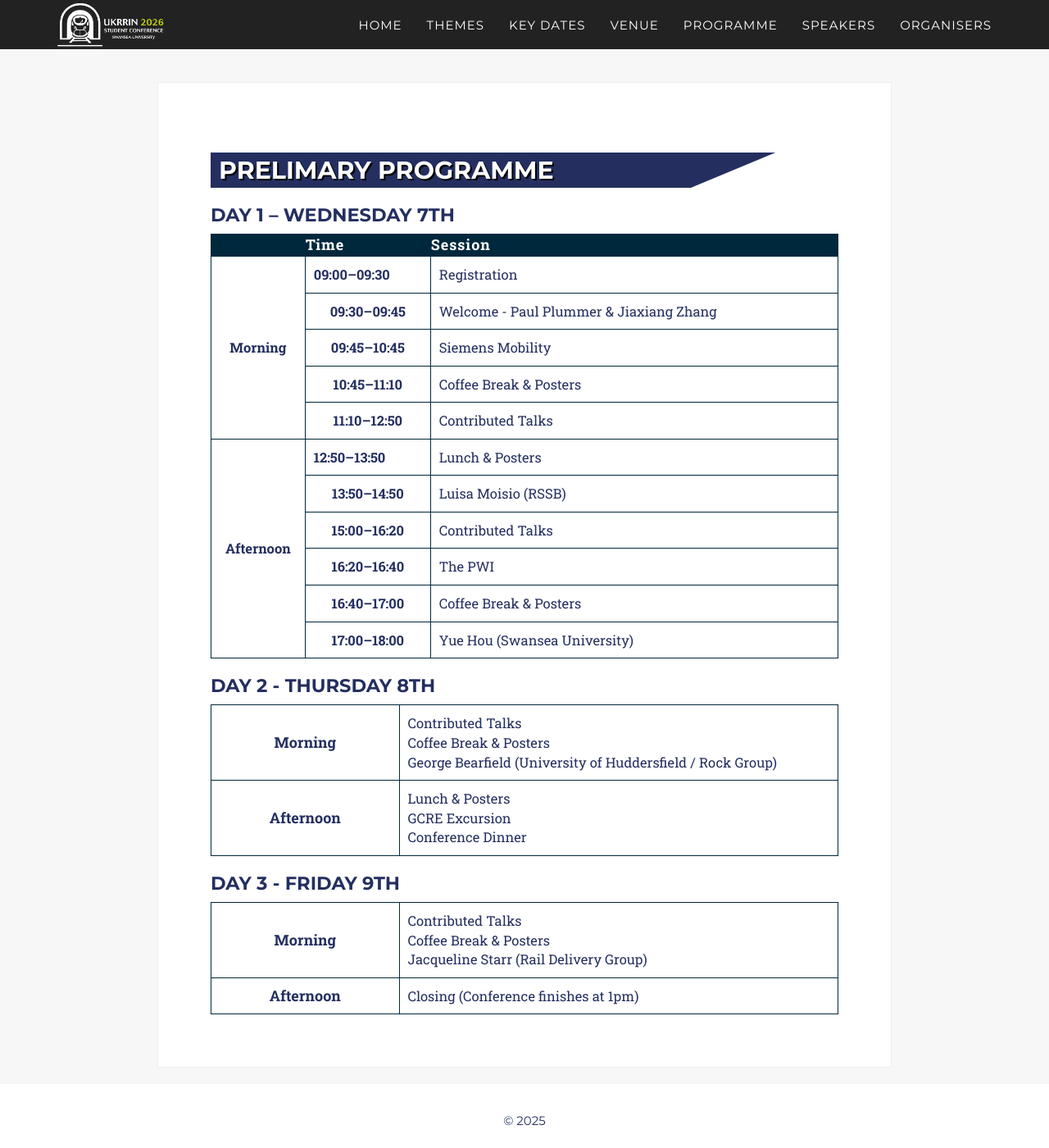
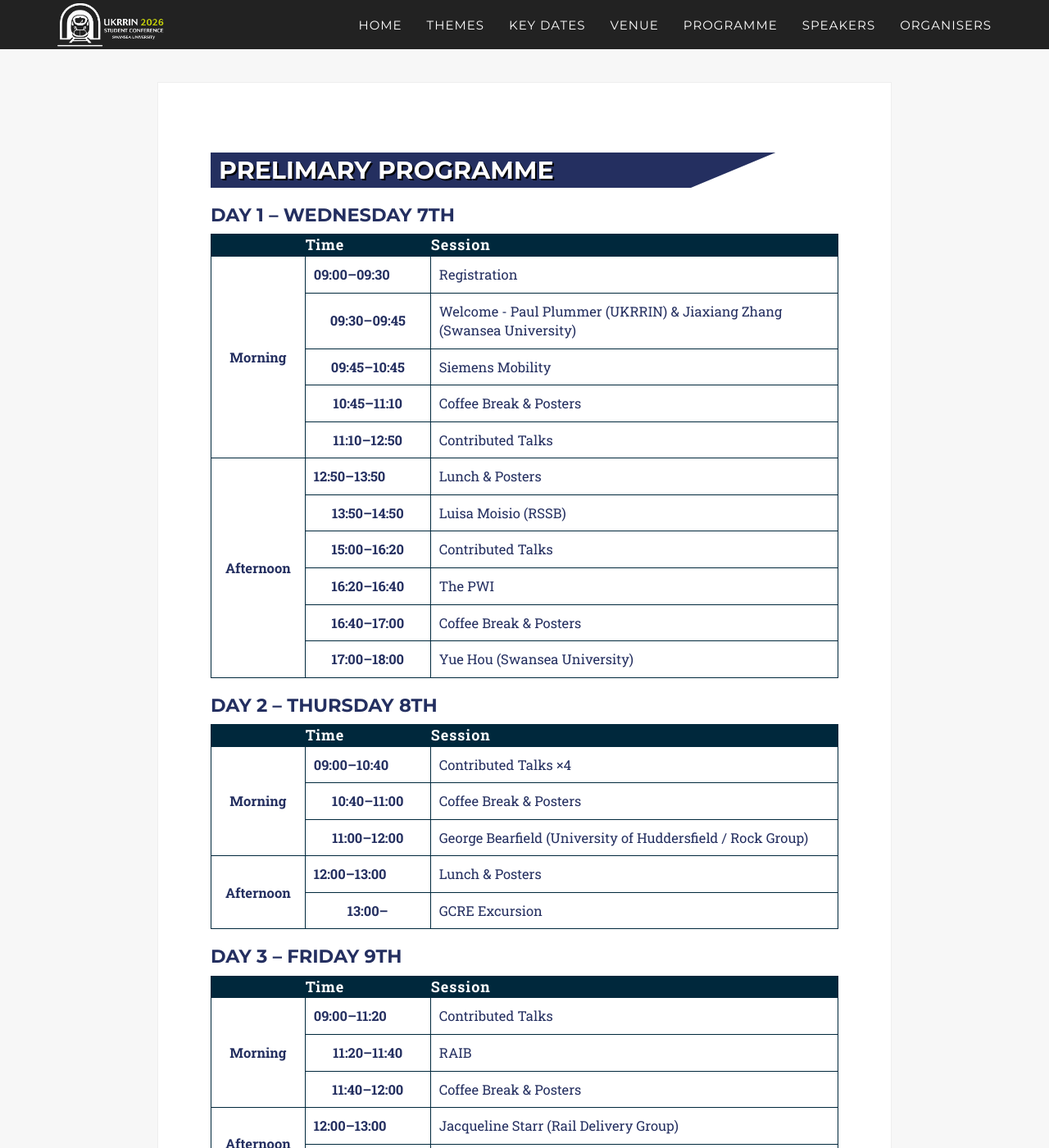
Before and after one commit to ukrrin2026swansea/ukrrin2026swansea.github.io, a Jekyll site: the page built from _2017_pages/programme.html, in a window 1280 px wide and 1400 px high. Shown: the whole window at 82% size. Built offline with Jekyll 4.4.1, drawn with Linux system fonts in a browser that asks for light colours; some web fonts are replaced; some of the changed text lies outside the part shown.

Commit message:
full programme

```diff
--- a/_2017_pages/programme.html
+++ b/_2017_pages/programme.html
@@ -13,7 +13,6 @@
 
     <div class="black-frame about about-container about-container-top about-container-bottom">
       <h1>{{ page.title }}</h1>
-
 
         <h2>Day 1 – Wednesday 7th</h2>
 
@@ -37,8 +36,8 @@
                     {% if forloop.first %}
                     <td class="block-col" rowspan="{{ items.size }}"><strong>{{ b }}</strong></td>
                     {% endif %}
-                    <td style="font-size: 110%;"><b>{{ item.time }}</b></td>
-                    <td>{{ item.title }}</td>
+                    <td class="time"><b>{{ item.time }}</b></td>
+                    <td class="session">{{ item.title }}</td>
                 </tr>
                 {% endfor %}
             {% endif %}
@@ -46,23 +45,64 @@
         </tbody>
         </table>
 
-        <h2>Day 2 - Thursday 8th</h2>
+        <h2>Day 2 – Thursday 8th</h2>
         <table class="agenda">
-            {% for agenda in site.data.twenty_17.programme_2 %}
+        <thead>
+            <tr>
+            <th style="width:15%;">&nbsp;</th>
+            <th style="width:20%;">Time</th>
+            <th>Session</th>
+            </tr>
+        </thead>
+        <tbody>
+            {% assign day2 = site.data.twenty_17.programme_2 %}
+            {% assign blocks = "Morning,Afternoon" | split: "," %}
+
+            {% for b in blocks %}
+            {% assign items = day2 | where: "block", b %}
+            {% if items.size > 0 %}
+                {% for item in items %}
                 <tr>
-                    <td style="width:30%; font-size: 120%;"><b>{{ agenda.time }}</b></td>
-                    <td>{{ agenda.info }}</td>
+                    {% if forloop.first %}
+                    <td class="block-col" rowspan="{{ items.size }}"><strong>{{ b }}</strong></td>
+                    {% endif %}
+                    <td class="time"><b>{{ item.time }}</b></td>
+                    <td class="session">{{ item.title }}</td>
                 </tr>
+                {% endfor %}
+            {% endif %}
             {% endfor %}
+        </tbody>
         </table>
 
-        <h2>Day 3 - Friday 9th</h2>
+        <h2>Day 3 – Friday 9th</h2>
         <table class="agenda">
-            {% for agenda in site.data.twenty_17.programme_3 %}
+        <thead>
+            <tr>
+            <th style="width:15%;">&nbsp;</th>
+            <th style="width:20%;">Time</th>
+            <th>Session</th>
+            </tr>
+        </thead>
+        <tbody>
+            {% assign day3 = site.data.twenty_17.programme_3 %}
+            {% assign blocks = "Morning,Afternoon" | split: "," %}
+
+            {% for b in blocks %}
+            {% assign items = day3 | where: "block", b %}
+            {% if items.size > 0 %}
+                {% for item in items %}
                 <tr>
-                    <td style="width:30%; font-size: 120%;"><b>{{ agenda.time }}</b></td>
-                    <td>{{ agenda.info }}</td>
+                    {% if forloop.first %}
+                    <td class="block-col" rowspan="{{ items.size }}"><strong>{{ b }}</strong></td>
+                    {% endif %}
+                    <td class="time"><b>{{ item.time }}</b></td>
+                    <td class="session">{{ item.title }}</td>
                 </tr>
+                {% endfor %}
+            {% endif %}
             {% endfor %}
+        </tbody>
         </table>
+
     </div>
--- a/_data/twenty_17/programme_1.yml
+++ b/_data/twenty_17/programme_1.yml
@@ -7,7 +7,7 @@
 
 - block: Morning
   time: "09:30–09:45"
-  title: "Welcome - Paul Plummer & Jiaxiang Zhang"
+  title: "Welcome - Paul Plummer (UKRRIN) & Jiaxiang Zhang (Swansea University)"
 
 - block: Morning
   time: "09:45–10:45"
--- a/_data/twenty_17/programme_2.yml
+++ b/_data/twenty_17/programme_2.yml
@@ -1,5 +1,22 @@
-- time: Morning
-  info: "Contributed Talks<br>Coffee Break & Posters<br>George Bearfield (University of Huddersfield / Rock Group)"
 
-- time: Afternoon
-  info: "Lunch & Posters<br>GCRE Excursion<br>Conference Dinner"
+# Day 2 – Thursday 8th
+
+- block: Morning
+  time: "09:00–10:40"
+  title: "Contributed Talks ×4"
+
+- block: Morning
+  time: "10:40–11:00"
+  title: "Coffee Break & Posters"
+
+- block: Morning
+  time: "11:00–12:00"
+  title: "George Bearfield (University of Huddersfield / Rock Group)"
+
+- block: Afternoon
+  time: "12:00–13:00"
+  title: "Lunch & Posters"
+
+- block: Afternoon
+  time: "13:00–"
+  title: "GCRE Excursion"
--- a/_data/twenty_17/programme_3.yml
+++ b/_data/twenty_17/programme_3.yml
@@ -1,5 +1,22 @@
-- time: Morning
-  info: "Contributed Talks<br>Coffee Break & Posters<br>Jacqueline Starr (Rail Delivery Group)"
 
-- time: Afternoon
-  info: "Closing (Conference finishes at 1pm)"
+# Day 3 – Friday 9th
+
+- block: Morning
+  time: "09:00–11:20"
+  title: "Contributed Talks"
+
+- block: Morning
+  time: "11:20–11:40"
+  title: "RAIB"
+
+- block: Morning
+  time: "11:40–12:00"
+  title: "Coffee Break & Posters"
+
+- block: Afternoon
+  time: "12:00–13:00"
+  title: "Jacqueline Starr (Rail Delivery Group)"
+
+- block: Afternoon
+  time: "13:00–"
+  title: "Closing (lunch not provided)"
```
